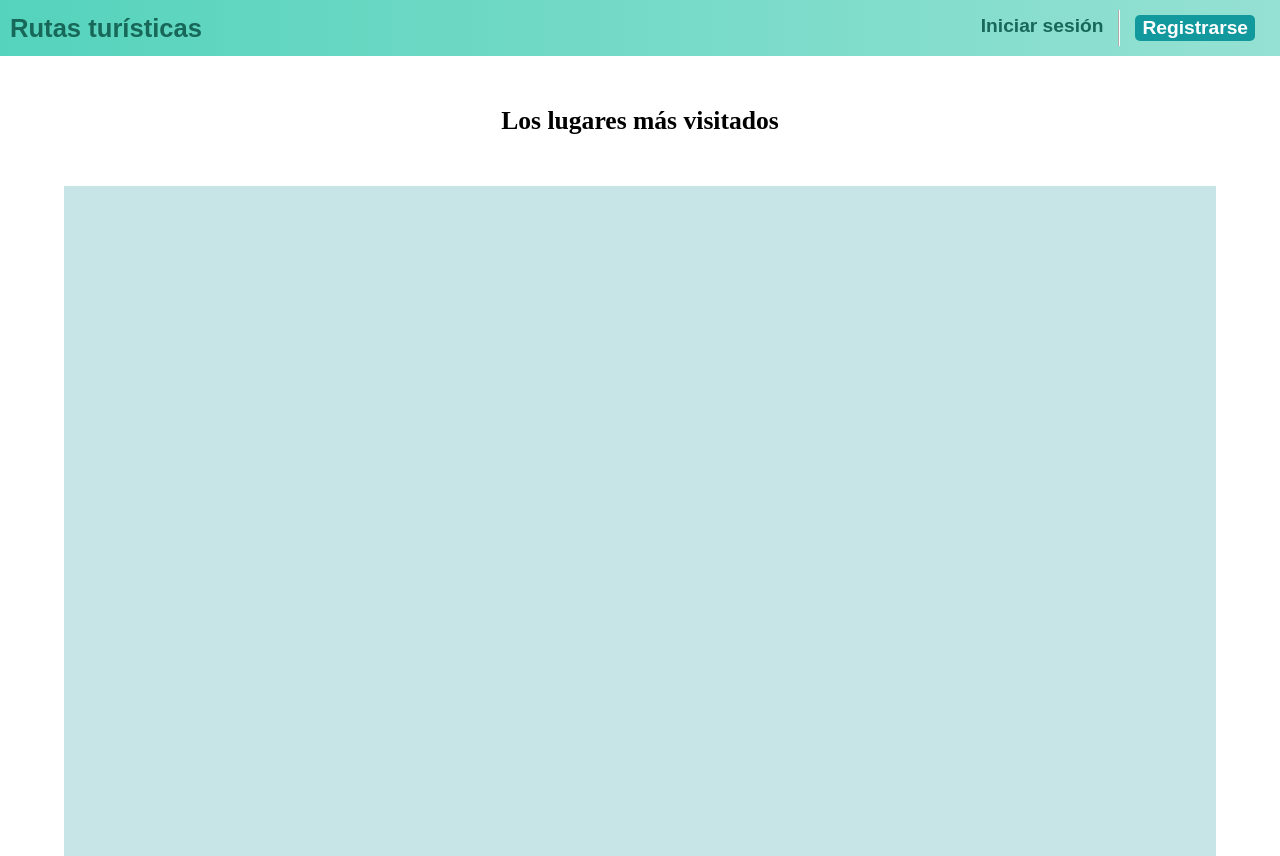
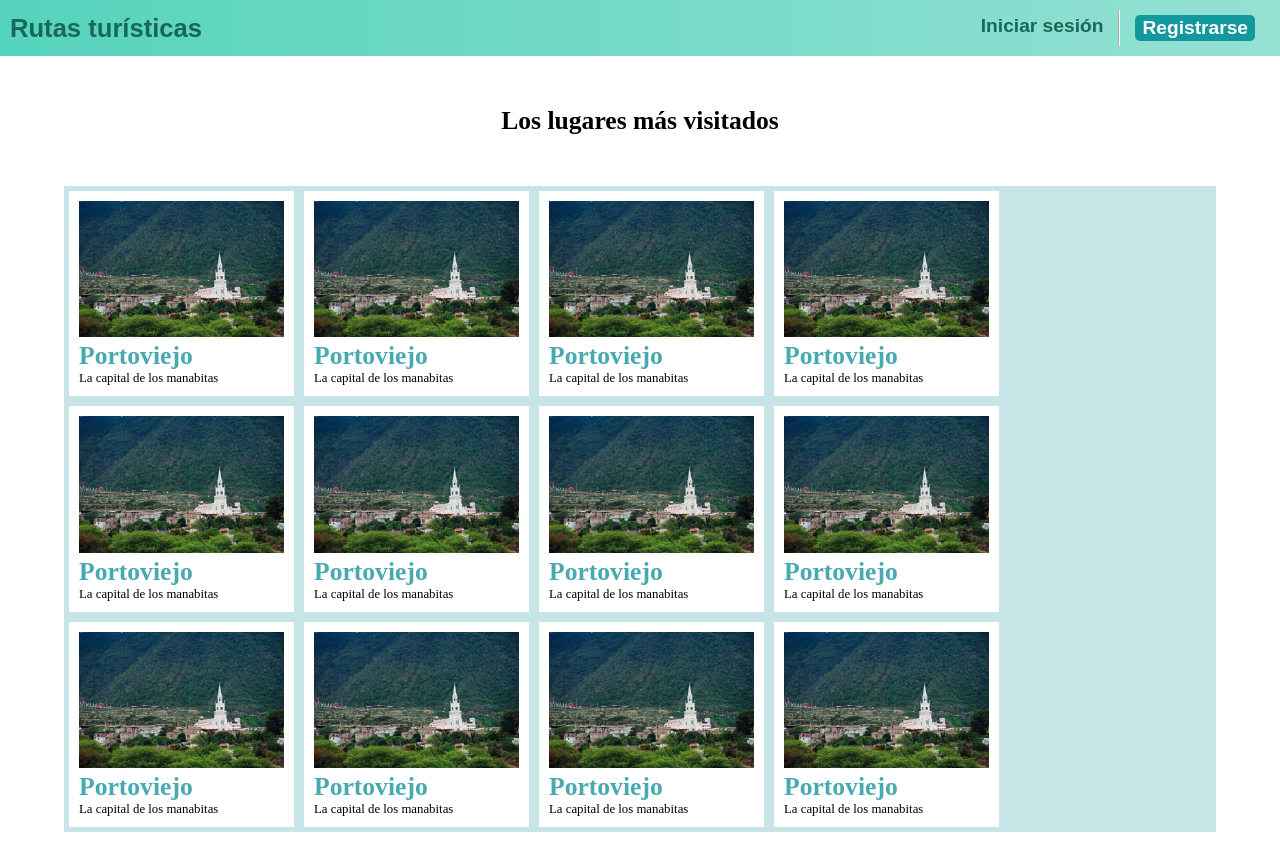
Before and after one commit to Trixtaro/rutasturisticas, a React (Create React App) app in the folder react-app/: page /lugar in a window 1280 px wide. Built offline with nearby package versions, Linux system fonts and the light colour scheme.

Commit message:
Se creo el componente lugar y se lo implemento en LugarPage

```diff
--- /dev/null
+++ b/react-app/src/components/Lugar.js
@@ -0,0 +1,21 @@
+import React from 'react';
+
+import './styles/Lugar.css';
+class Lugar extends React.Component{
+
+    componentDidMount(){
+
+    }
+
+    render(){
+        return (
+            <div className="Lugar">
+                <img src={ this.props.imagen } alt="Lugar"/>
+                <h1 className="titulo-lugar">{ this.props.titulo }</h1>
+                <p>{ this.props.descripcion }</p>
+            </div>
+        );
+    }
+}
+
+export default Lugar;
--- /dev/null
+++ b/react-app/src/components/styles/Lugar.css
@@ -0,0 +1,15 @@
+.Lugar{
+    margin: 5px;
+    padding: 10px;
+    width: 205px;
+    background: white;
+    height: fit-content;
+}
+
+.Lugar img{
+    width: 100%;
+}
+
+.Lugar .titulo-lugar{
+    color:#47aab1;
+}
--- a/react-app/src/pages/LugarPage.js
+++ b/react-app/src/pages/LugarPage.js
@@ -1,4 +1,7 @@
 import React from 'react';
+
+import Lugar from '../components/Lugar';
+import foto from '../images/montecristi.jpg';
 
 import './styles/LugarPage.css';
 
@@ -11,7 +14,18 @@
                     Los lugares más visitados
                 </h1>
                 <div className="lugares">
-
+                    <Lugar titulo="Portoviejo" imagen={foto} descripcion="La capital de los manabitas" />
+                    <Lugar titulo="Portoviejo" imagen={foto} descripcion="La capital de los manabitas" />
+                    <Lugar titulo="Portoviejo" imagen={foto} descripcion="La capital de los manabitas" />
+                    <Lugar titulo="Portoviejo" imagen={foto} descripcion="La capital de los manabitas" />
+                    <Lugar titulo="Portoviejo" imagen={foto} descripcion="La capital de los manabitas" />
+                    <Lugar titulo="Portoviejo" imagen={foto} descripcion="La capital de los manabitas" />
+                    <Lugar titulo="Portoviejo" imagen={foto} descripcion="La capital de los manabitas" />
+                    <Lugar titulo="Portoviejo" imagen={foto} descripcion="La capital de los manabitas" />
+                    <Lugar titulo="Portoviejo" imagen={foto} descripcion="La capital de los manabitas" />
+                    <Lugar titulo="Portoviejo" imagen={foto} descripcion="La capital de los manabitas" />
+                    <Lugar titulo="Portoviejo" imagen={foto} descripcion="La capital de los manabitas" />
+                    <Lugar titulo="Portoviejo" imagen={foto} descripcion="La capital de los manabitas" />
                 </div>
             </div>
         );
--- a/react-app/src/pages/styles/LugarPage.css
+++ b/react-app/src/pages/styles/LugarPage.css
@@ -13,5 +13,6 @@
 .lugares{
     background-color: #c7e4e6;
     width: 90%;
-    height: 1000px;
+    display: flex;
+    flex-wrap: wrap;
 }
```
